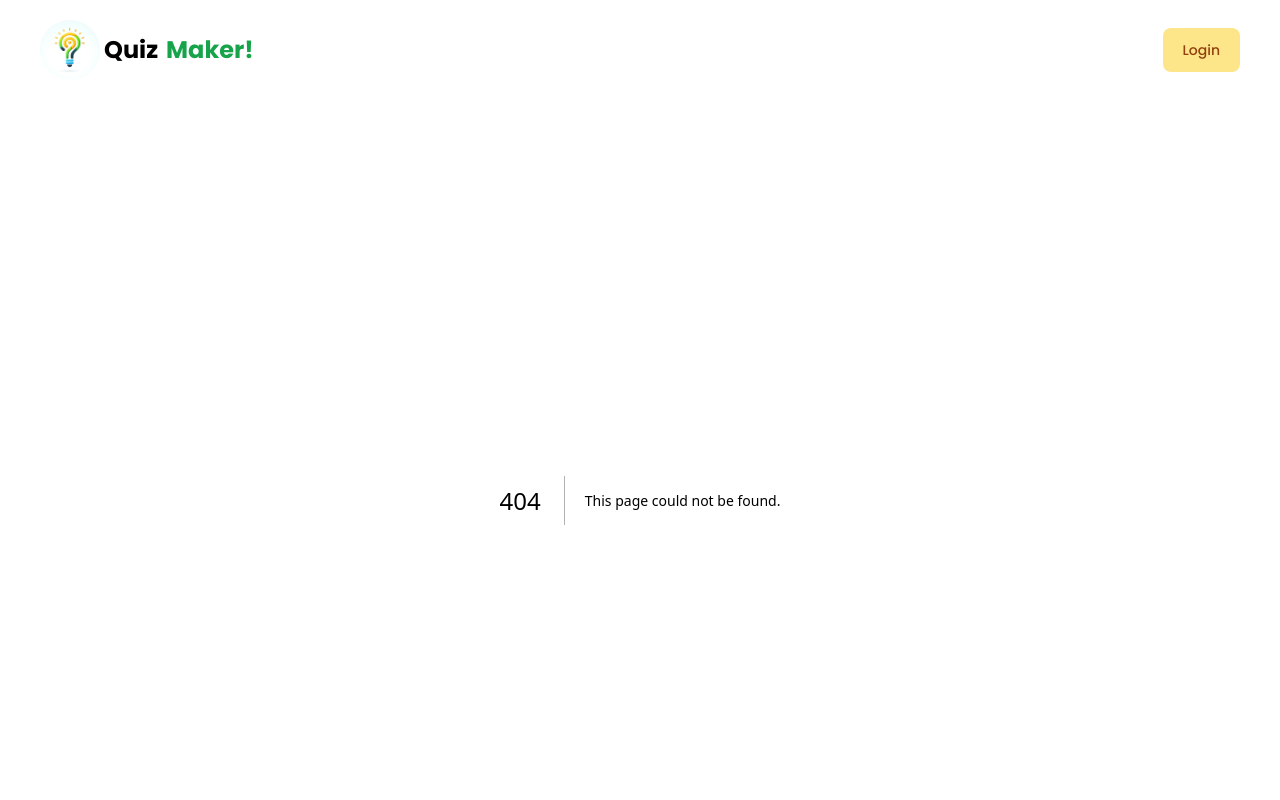
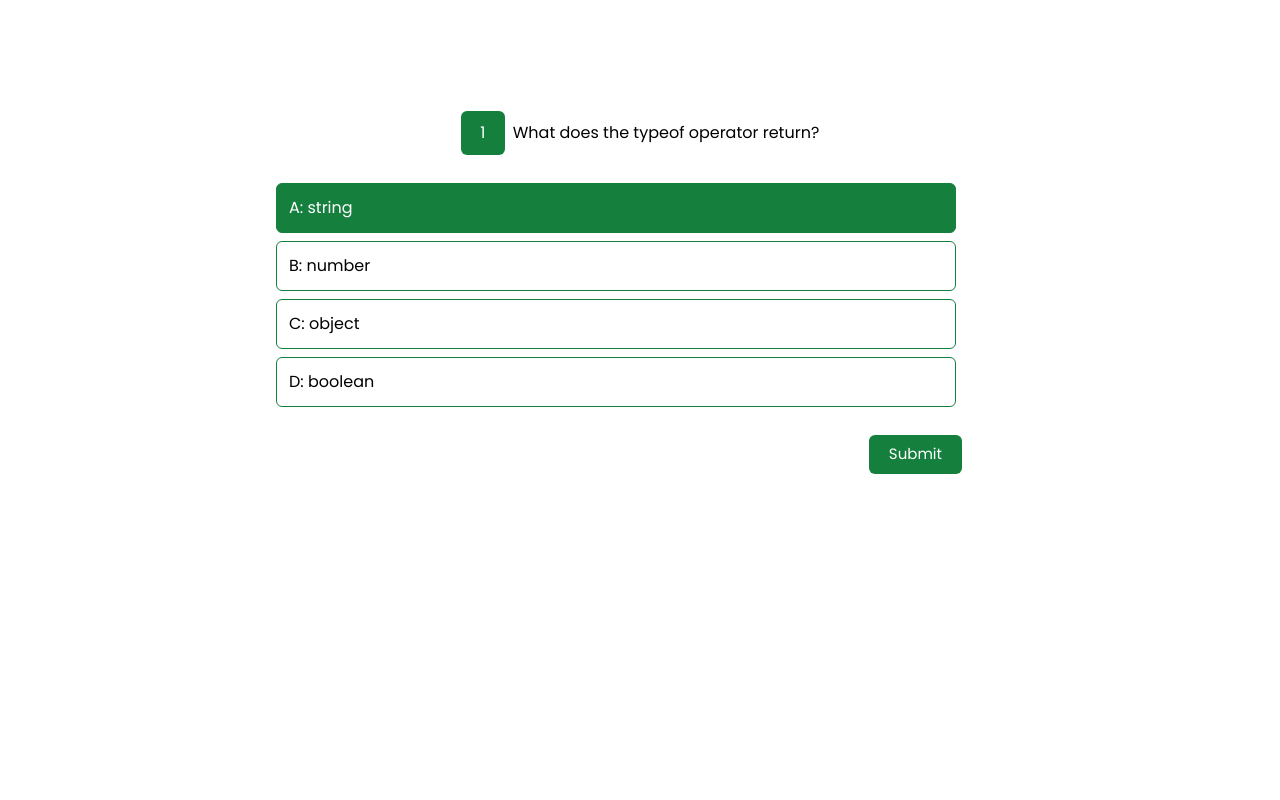
Before and after one commit to darrylestrada97/quiz_maker, a Next.js app: page /play-quiz/1 in a window 1280 px wide. Before the commit this address had no page. Shown: the top 800 px of the page. Built offline with nearby package versions, Linux system fonts and the light colour scheme.

Commit message:
Refactor QuizCard component styles and add initial data to allQuizzes array in QuizzesArea

```diff
--- a/app/Components/QuizCard.js
+++ b/app/Components/QuizCard.js
@@ -6,7 +6,7 @@ import {faBullseye, faCircleCheck, faCode, faEllipsis, faPlay} from '@fortawesom
 
 function QuizCard(props) {
     return (
-        <div className="rounded-[10px] flex flex-col gap-2 border bg-amber-300 bg-white p-4 max-h-96 max-w-96">
+        <div className="rounded-[10px] flex flex-col gap-2 border bg-amber-300 bg-white p-4">
             <div className="relative bg-green-700 w-full h-32 flex justify-center items-center rounded-md">
                 <div className="absolute cursor-pointer top-3 right-3">
                     <FontAwesomeIcon
--- a/app/Components/QuizzesArea.js
+++ b/app/Components/QuizzesArea.js
@@ -4,7 +4,7 @@ import PlaceHolder from "@/app/Components/PlaceHolder";
 
 
 function QuizzesArea(props){
-    const allQuizzes =[];
+    const allQuizzes =[1];
     return (
         <div className="poppins mx-12 mt-10 ">
             {allQuizzes.length === 0 ? (<PlaceHolder></PlaceHolder>) : (
--- a/app/layout.tsx
+++ b/app/layout.tsx
@@ -3,7 +3,7 @@ import {Inter, Poppins} from "next/font/google";
 import "./globals.css";
 import React from "react";
 import Navbar from "@/app/Components/Navbar";
-import QuizzesArea from "@/app/Components/QuizzesArea";
+
 
 const inter = Inter({subsets: ["latin"]});
 
@@ -28,12 +28,8 @@ export default function RootLayout({children,}: Readonly<{
             <title>Quiz Maker</title>
         </head>
         <body className={poppins.variable}>
-        <header>
-            <Navbar></Navbar>
-        </header>
             <main>
                 {children}
-                <QuizzesArea/>
             </main>
         </body>
         </html>
--- a/app/page.tsx
+++ b/app/page.tsx
@@ -1,7 +1,13 @@
+import Navbar from "@/app/Components/Navbar";
+import QuizzesArea from "@/app/Components/QuizzesArea";
+
 export default function Home() {
   return (
     <div>
-      <h1>Quiz Maker</h1>
+      <header>
+          <Navbar />
+      </header>
+        <QuizzesArea />
     </div>
   );
 }
--- /dev/null
+++ b/app/play-quiz/[id]/page.jsx
@@ -0,0 +1,53 @@
+import {faCode, faStopwatch} from "@fortawesome/free-solid-svg-icons";
+import {FontAwesomeIcon} from "@fortawesome/react-fontawesome";
+import React from "react";
+
+
+function page(props) {
+    return (
+        <div className="poppins flex flex-col px-24 mt-[35px]">
+            <QuizStartHeader/>
+            <div className={"mt-10 flex items-center justify-center"}>
+                <QuizStartQuestions/>
+            </div>
+        </div>
+    )
+}
+
+export default page;
+
+function QuizStartHeader() {
+    return(<div></div>);
+}
+function QuizStartQuestions() {
+    return (
+        <div className={"poppins rounded-sm m-9 w-9/12"}>
+            <div className={"flex justify-center items-center gap-2"}>
+                <div className={"bg-green-700 flex justify-center items-center rounded-md w-11 h-11 text-white"}>
+                    1
+                </div>
+                <p>
+                    What does the typeof operator return?
+                </p>
+            </div>
+            <div className={"mt-7 flex flex-col gap-2"}>
+                <div className={"p-3 ml-11 w-10/12 border border-green-700 rounded-md bg-green-700 text-white"}>
+                    A: string
+                </div>
+                <div className={"p-3 ml-11 w-10/12 border border-green-700 rounded-md"}>
+                    B: number
+                </div>
+                <div className={"p-3 ml-11 w-10/12 border border-green-700 rounded-md"}>
+                    C: object
+                </div>
+                <div className={"p-3 ml-11 w-10/12 border border-green-700 rounded-md"}>
+                    D: boolean
+                </div>
+            </div>
+            <div className={"flex justify-end mt-7 pr-4"}>
+                <buttom className={"p-2 px-5 text-[15px] text-white rounded-md bg-green-700 mr-[70px]"}>Submit</buttom>
+                {/*<button className={"bg-green-700 text-white p-3 rounded-md"}>submit</button>*/}
+            </div>
+        </div>
+    )
+}
```
